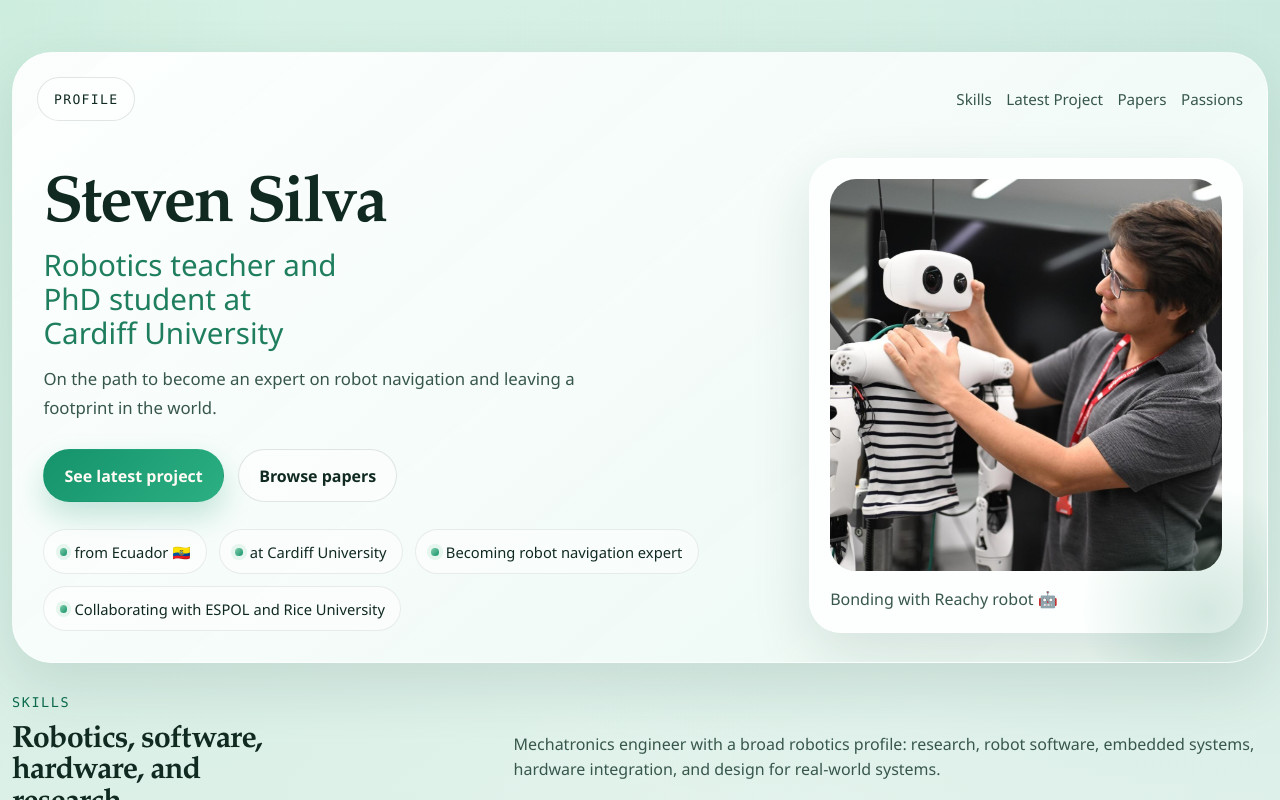
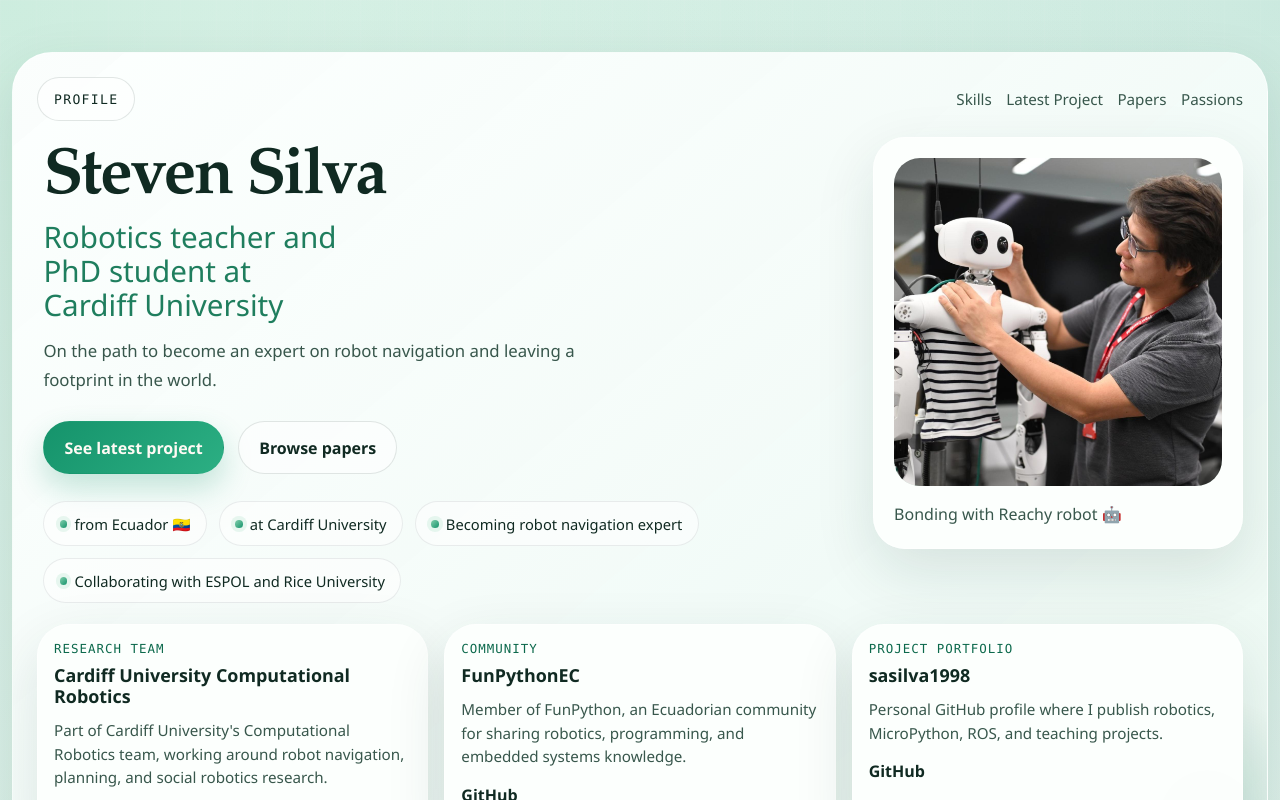
Before and after one commit to sasilva1998/sasilva1998.github.io, a React (Vite) app: page / in a window 1280 px wide. Shown: the top 800 px of the page. Built offline with nearby package versions, Linux system fonts and the light colour scheme.

Commit message:
chore: affiliations

```diff
--- a/src/App.jsx
+++ b/src/App.jsx
@@ -46,6 +46,30 @@ function SectionHeading({ eyebrow, title }) {
     <div className="section-heading">
       <p className="eyebrow">{eyebrow}</p>
       <h2>{title}</h2>
+    </div>
+  );
+}
+
+function AffiliationGrid({ affiliations }) {
+  return (
+    <div className="affiliation-grid" aria-label="Affiliations and profiles">
+      {affiliations.map((affiliation) => (
+        <article className="affiliation-card" key={affiliation.title}>
+          <p className="affiliation-role">{affiliation.role}</p>
+          <h3 className="affiliation-title">{affiliation.title}</h3>
+          <p className="affiliation-description">{affiliation.description}</p>
+          <div className="affiliation-links">
+            {affiliation.links.map((link) => (
+              <SmartLink
+                className="text-link"
+                href={link.href}
+                key={`${affiliation.title}-${link.label}`}
+                label={link.label}
+              />
+            ))}
+          </div>
+        </article>
+      ))}
     </div>
   );
 }
@@ -241,6 +265,7 @@ function ProjectsPage({ projects }) {
 export default function App() {
   const {
     featuredProject: configuredFeaturedProject,
+    affiliations = [],
     intro,
     kicker,
     name,
@@ -355,6 +380,8 @@ export default function App() {
             <p className="portrait-caption">{photoCaption}</p>
           </aside>
         </div>
+
+        <AffiliationGrid affiliations={affiliations} />
       </header>
 
       <main>
--- a/src/data/siteData.js
+++ b/src/data/siteData.js
@@ -92,6 +92,48 @@ export const siteData = {
     "Crowded indoor navigation",
     "Learning-informed motion planning",
     "Technical writing and peer-reviewed publication",
+  ],
+  affiliations: [
+    {
+      title: "Cardiff University Computational Robotics",
+      role: "Research team",
+      description:
+        "Part of Cardiff University's Computational Robotics team, working around robot navigation, planning, and social robotics research.",
+      links: [
+        {
+          label: "Team page",
+          href: "https://cardiffuniversitycomputationalrobotics.github.io/#/",
+        },
+        {
+          label: "GitHub",
+          href: "https://github.com/CardiffUniversityComputationalRobotics",
+        },
+      ],
+    },
+    {
+      title: "FunPythonEC",
+      role: "Community",
+      description:
+        "Member of FunPython, an Ecuadorian community for sharing robotics, programming, and embedded systems knowledge.",
+      links: [
+        {
+          label: "GitHub",
+          href: "https://github.com/FunPythonEC",
+        },
+      ],
+    },
+    {
+      title: "sasilva1998",
+      role: "Project portfolio",
+      description:
+        "Personal GitHub profile where I publish robotics, MicroPython, ROS, and teaching projects.",
+      links: [
+        {
+          label: "GitHub",
+          href: "https://github.com/sasilva1998",
+        },
+      ],
+    },
   ],
   primaryLink: {
     label: "See latest project",
--- a/src/styles.css
+++ b/src/styles.css
@@ -147,14 +147,14 @@ code {
 
 .hero-grid {
   display: grid;
-  grid-template-columns: minmax(0, 1.45fr) minmax(280px, 0.85fr);
-  gap: 2rem;
-  margin-top: 2rem;
-  align-items: center;
+  grid-template-columns: minmax(0, 1.65fr) minmax(280px, 0.75fr);
+  gap: 1.4rem;
+  margin-top: 1rem;
+  align-items: start;
 }
 
 .hero-copy {
-  padding: 1rem 0.4rem 0.4rem;
+  padding: 0.25rem 0.4rem 0.4rem;
 }
 
 .subpage-copy {
@@ -325,6 +325,7 @@ h1 {
 .paper-card,
 .passion-card,
 .skill-card,
+.affiliation-card,
 .site-footer {
   position: relative;
   overflow: hidden;
@@ -336,6 +337,8 @@ h1 {
 
 .portrait-card {
   padding: 1.25rem;
+  max-width: 560px;
+  justify-self: end;
 }
 
 .portrait-frame {
@@ -437,6 +440,56 @@ h1 {
   color: var(--accent-deep);
   font-weight: 700;
   line-height: 1.2;
+}
+
+.affiliation-grid {
+  display: grid;
+  grid-template-columns: repeat(3, minmax(0, 1fr));
+  gap: 1rem;
+}
+
+.hero > .affiliation-grid {
+  position: relative;
+  z-index: 1;
+  margin-top: 0.9rem;
+}
+
+.affiliation-card {
+  min-height: 100%;
+  padding: 1rem;
+}
+
+.affiliation-role {
+  margin: 0 0 0.55rem;
+  color: var(--accent-deep);
+  font-family: "IBM Plex Mono", "SFMono-Regular", Consolas, monospace;
+  font-size: 0.78rem;
+  letter-spacing: 0.08em;
+  text-transform: uppercase;
+}
+
+.affiliation-title {
+  margin: 0;
+  font-size: 1.12rem;
+  line-height: 1.18;
+}
+
+.affiliation-description {
+  margin: 0.75rem 0 0;
+  color: var(--muted);
+  font-size: 0.95rem;
+  line-height: 1.55;
+}
+
+.affiliation-links {
+  display: flex;
+  flex-wrap: wrap;
+  gap: 1rem;
+  margin-top: 0.95rem;
+}
+
+.affiliation-links .text-link {
+  margin-top: 0;
 }
 
 .skills-grid {
@@ -759,12 +812,18 @@ h2 {
   }
 
   .skills-highlight-row,
+  .affiliation-grid,
   .skills-grid {
     grid-template-columns: repeat(2, minmax(0, 1fr));
   }
 
   .hero-copy {
     padding-top: 0.2rem;
+  }
+
+  .portrait-card {
+    max-width: none;
+    justify-self: stretch;
   }
 
   h1 {
@@ -783,6 +842,7 @@ h2 {
   .paper-card,
   .passion-card,
   .skill-card,
+  .affiliation-card,
   .site-footer,
   .portrait-card {
     border-radius: 24px;
@@ -810,11 +870,13 @@ h2 {
   .paper-card,
   .passion-card,
   .skill-card,
+  .affiliation-card,
   .site-footer {
     padding: 1.15rem;
   }
 
   .skills-highlight-row,
+  .affiliation-grid,
   .skills-grid {
     grid-template-columns: 1fr;
   }
```
